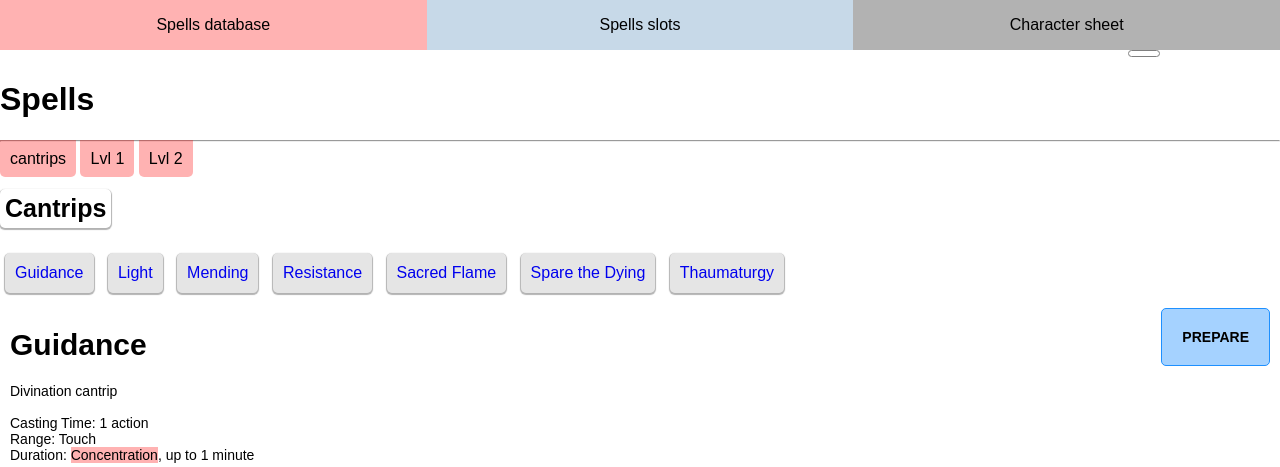
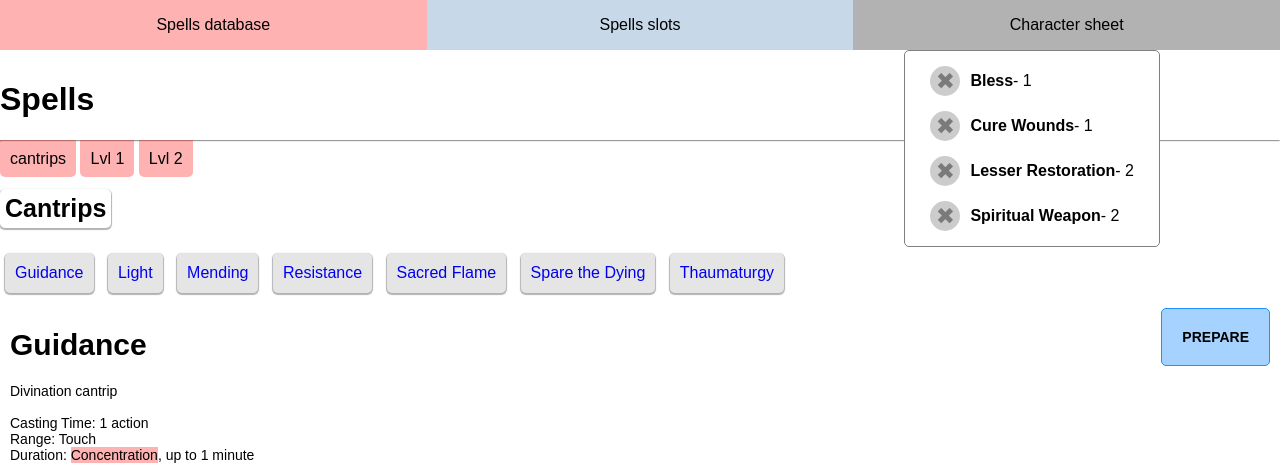
Before and after one commit to ivlad/ivlad.github.io, a PHP site: page /dnd/index.html in a window 1280 px wide. Shown: the top 467 px of the page. Run offline with PHP 8.4, Linux system fonts and the light colour scheme.

Commit message:
Write spell slots to local storage

```diff
--- a/dnd/main.css
+++ b/dnd/main.css
@@ -225,3 +225,9 @@ h2 {
   pointer-events: none;
   opacity: 0.5;
 }
+
+.bless .remove-spell, .cure-wounds .remove-spell, .lesser-restoration .remove-spell, .spiritual-weapon .remove-spell {
+  color: rgba(0, 0, 0, .4);
+  background: rgba(0, 0, 0, .2);
+  pointer-events: none;
+}
--- a/dnd/main.js
+++ b/dnd/main.js
@@ -2,11 +2,11 @@
 
 
 // MODULE TEST FOR THE FUTURE
-// import print from './print.js';
-// console.log(print(2));
+import setSpellSlots from './spell-slots.js';
 
 $( document ).ready(function() {
   $('.main-body').load('./spells.html', () => {
+    prepareLifeDomainSpells();
     markChosenSpells();
   });
   $(document).on('click', '.header-tab__spells-db', () => {
@@ -15,7 +15,6 @@ $( document ).ready(function() {
     });
     return false;
   });
-
   if (!localStorage.getItem('cantrips')) {
     localStorage.setItem('cantrips', '[]');
   }
@@ -29,7 +28,7 @@ $( document ).ready(function() {
   const maxPreparedSpells = 8 + 4;
   const spellListItem = (val) => {
     return `
-    <div class="prepared-spell">
+    <div class="prepared-spell ${val.name}">
         <span class="remove-spell" data-name="${val.name}" data-lvl="${val.level}">✖</span>
         <strong>${val.name.replace(/-/g, ' ')}</strong> - ${val.level}
       </div>
@@ -74,8 +73,11 @@ $( document ).ready(function() {
 
   // prepare life domain spells
   const prepareLifeDomainSpells = () => {
-    for (let spell of lifeDomainSpells) {
-      $('#' + spell).find('.prepare-spell').click();
+    if (!localStorage.getItem('LifeSpellsPrepared')) {
+      localStorage.setItem('LifeSpellsPrepared', 'true');
+      for (let spell of lifeDomainSpells) {
+        $('#' + spell).find('.prepare-spell').click();
+      }
     }
   };
 
@@ -135,6 +137,7 @@ $( document ).ready(function() {
   $(document).on('click', '.header-tab__spells-slots', function() {
     $('.main-body').load('./spellslots.html', function() {
       markChosenSpells();
+      setSpellSlots();
     });
   });
 
--- /dev/null
+++ b/dnd/spell-slots.js
@@ -0,0 +1,19 @@
+/*jshint esversion: 6 */
+export default slots => {
+  if (!localStorage.getItem('slots')) {
+    localStorage.setItem('slots', '[{"lvl": "1", "available": "4", "active": 4}, {"lvl": "2", "available": "3", "active": 3}]');
+  }
+
+  const spellSlots = JSON.parse(localStorage.getItem('slots'));
+
+  for (let spellSlot of spellSlots) {
+    let step;
+    for (step = 0; step < spellSlot.available; step++) {
+      $('.spell-slots').append(`
+          <div class="spell-slot" data-lvl='${spellSlot.lvl}'>${spellSlot.lvl}</div>
+        `
+      );
+    }
+  }
+
+};
--- a/dnd/spellslots.html
+++ b/dnd/spellslots.html
@@ -2,14 +2,14 @@
 <div class="rest rest--short">SHORT REST</div>
 <div class="spell-slots-page">
   <div class="spell-slots">
-    <div class="spell-slot" data-lvl='1'>1</div>
+<!--     <div class="spell-slot" data-lvl='1'>1</div>
     <div class="spell-slot" data-lvl='1'>1</div>
     <div class="spell-slot" data-lvl='1'>1</div>
     <div class="spell-slot" data-lvl='1'>1</div>
     <div class="spell-slot" data-lvl='2'>2</div>
     <div class="spell-slot" data-lvl='2'>2</div>
-    <div class="spell-slot" data-lvl='2'>2</div>
-    <div class="spell-slot spell-slot--channel-divinity">Channel Divinity</div>
+    <div class="spell-slot" data-lvl='2'>2</div> -->
+    <!-- <div class="spell-slot spell-slot--channel-divinity">Channel Divinity</div> -->
   </div>
   <div class="prepared-spells prepared-spells--spellsolots">
     <div class="cantrips"></div>
```
